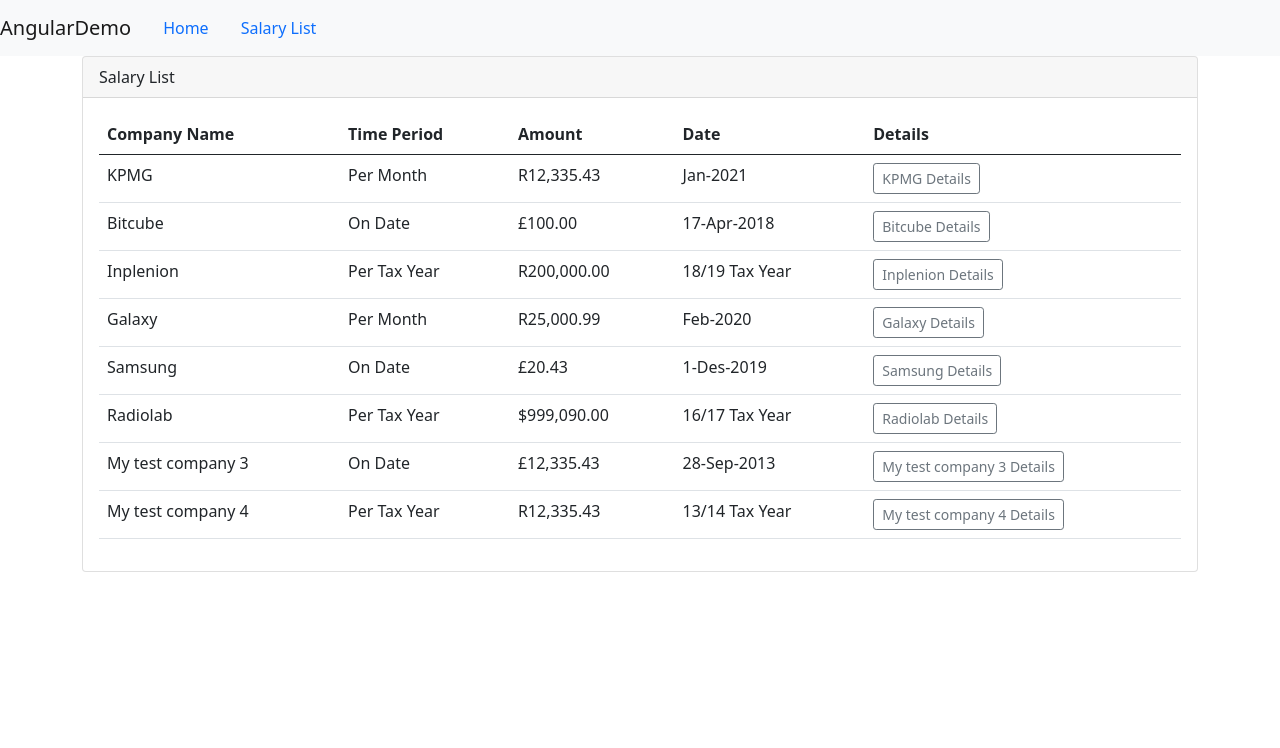
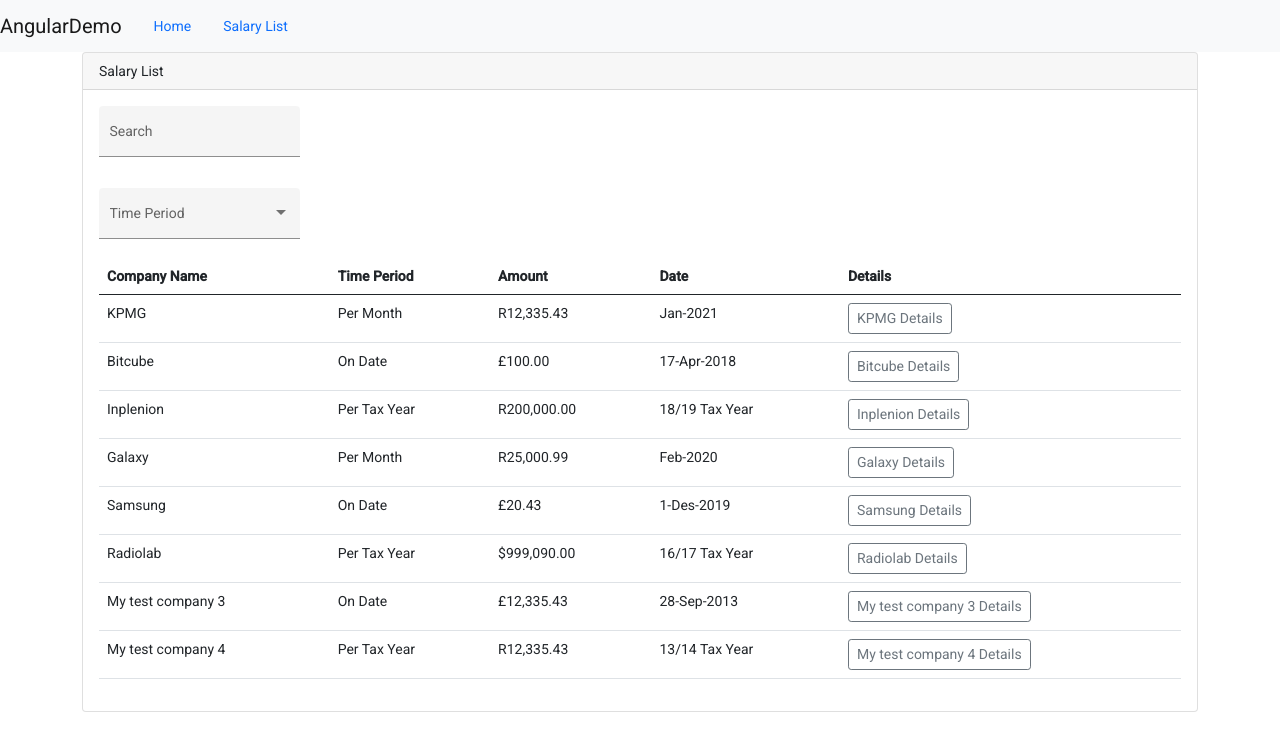
Before and after one commit to DivanDT/AngularDemoRepo, an Angular app: page /salary in a window 1280 px wide. Shown: the top 748 px of the page. Built offline with nearby package versions, Linux system fonts and the light colour scheme.

Commit message:
add Search and Filter to salarylist (#9)

```diff
--- a/angular.json
+++ b/angular.json
@@ -29,8 +29,9 @@
 
 
             "styles": [
+              "./node_modules/@angular/material/prebuilt-themes/indigo-pink.css",
               "src/styles.css",
-              "./node_modules/bootstrap/dist/css/bootstrap.min.css",
+              "./node_modules/bootstrap/dist/css/bootstrap.min.css"
             ],
             "scripts": [
               "./node_modules/popper.js/dist/umd/popper.min.js",
@@ -100,6 +101,7 @@
               "src/assets"
             ],
             "styles": [
+              "./node_modules/@angular/material/prebuilt-themes/indigo-pink.css",
               "src/styles.css"
             ],
             "scripts": []
--- a/package.json
+++ b/package.json
@@ -11,10 +11,12 @@
   "private": true,
   "dependencies": {
     "@angular/animations": "~12.2.0",
+    "@angular/cdk": "~12.2.9",
     "@angular/common": "~12.2.0",
     "@angular/compiler": "~12.2.0",
     "@angular/core": "~12.2.0",
     "@angular/forms": "~12.2.0",
+    "@angular/material": "~12.2.9",
     "@angular/platform-browser": "~12.2.0",
     "@angular/platform-browser-dynamic": "~12.2.0",
     "@angular/router": "~12.2.0",
--- a/src/app/app.module.ts
+++ b/src/app/app.module.ts
@@ -6,6 +6,7 @@
 import { RouterModule } from '@angular/router';
 import { WelcomeComponent } from './home/welcome/welcome.component';
 import { SalaryModule } from './salary/salary.module';
+import { BrowserAnimationsModule } from '@angular/platform-browser/animations';
 
 @NgModule({
   declarations: [
@@ -20,7 +21,8 @@
       {path: '',redirectTo: 'welcome',pathMatch: 'full'} ,
       {path: '**',redirectTo: 'welcome',pathMatch: 'full'}
     ]),
-    SalaryModule
+    SalaryModule,
+    BrowserAnimationsModule
   ],
   providers: [],
   bootstrap: [AppComponent]
--- a/src/app/salary-list/salary-list.component.html
+++ b/src/app/salary-list/salary-list.component.html
@@ -3,11 +3,25 @@
       <div class='card-header'>
         {{pageTitle}}
       </div>
+
       <div class='card-body'>
-
+        <mat-form-field appearance='fill'>
+          <mat-label>Search</mat-label>
+          <input matInput placeholder="Ex. Bitcube" [(ngModel)]='listSearch' />
+        </mat-form-field>
+        <P></P>
+        <mat-form-field appearance="fill">
+          <mat-label>Time Period</mat-label>
+          <mat-select matNativeControl [(ngModel)]="filterPeriod" name="period">
+            <mat-option [value]='undefined' >None</mat-option>
+            <mat-option *ngFor="let p of allPeriods" [value]="p">
+              {{p | timePeriodPipe}}
+            </mat-option>
+          </mat-select>
+        </mat-form-field>
         <div class='table-responsive'>
           <table class='table'
-                *ngIf='testSalary.length'>
+                *ngIf='user.salaries.length'>
             <thead>
               <tr>
                 <th>Company Name</th>
@@ -18,7 +32,7 @@
               </tr>
             </thead>
             <tbody>
-              <tr *ngFor='let salary of user.salaries'>
+              <tr *ngFor='let salary of filteredSalary'>
                 <td>{{salary.companyName}}</td>
                 <td>{{salary.timePeriod | timePeriodPipe}}</td>
                 <td style="text-align:left">{{salary.salaryAmount | currency:salary.currencyCode:'symbol-narrow'}}</td>
--- a/src/app/salary-list/salary-list.component.ts
+++ b/src/app/salary-list/salary-list.component.ts
@@ -1,6 +1,9 @@
+import { ThrowStmt } from '@angular/compiler';
 import { Component, OnInit } from '@angular/core';
 import { Salary } from '../models/salary.model';
+import { TimePeriod } from '../models/time-period.model';
 import { User } from '../models/user.model';
+
 @Component({
   selector: 'app-salary-list',
   templateUrl: './salary-list.component.html',
@@ -10,14 +13,61 @@
 
   pageTitle: string = 'Salary List';
   user: User;
-  testSalary: Salary[] = Salary.getTestData(22)
   salaryDetails: Salary | undefined;
+  allPeriods = [TimePeriod.PerDay,TimePeriod.PerMonth,TimePeriod.PerTaxYear];
+  filteredSalary: Salary[] = [];
+
+  //Search parameter
+  private _listSearch: string = '';
+  get listSearch(): string {
+    return this._listSearch;
+  }
+  set listSearch(value: string) {
+    this._listSearch = value;
+    this.filteredSalary = this.performSearch(value);
+    this.salaryDetails = undefined;
+  }
+
+  //Filter parameter
+  private _filterPeriod: TimePeriod;
+  get filterPeriod(): TimePeriod{
+    return this._filterPeriod;
+  }
+  set filterPeriod(value: TimePeriod){
+    this._filterPeriod = value;
+    this.filteredSalary = this.performSearch(this.listSearch)
+    this.filteredSalary = this.performPeriodFilter(value)
+    this.salaryDetails = undefined;
+  }
+
+
+
+
+  performPeriodFilter(filterPeriod: TimePeriod): Salary[] {
+    if(!filterPeriod){
+      return this.filteredSalary
+    }else{
+      return this.filteredSalary.filter((sal: Salary) =>
+      sal.timePeriod.includes(filterPeriod))
+    }
+
+  }
+  performSearch(filterBy: string): Salary[] {
+    filterBy = filterBy.toLocaleLowerCase();
+    this.filteredSalary = this.user.salaries.filter((sal: Salary) =>
+      sal.companyName.toLocaleLowerCase().includes(filterBy));
+    return this.performPeriodFilter(this.filterPeriod)
+  }
   constructor() { }
 
   ngOnInit(): void {
 
     this.user = this.getTestUser();
+    this.listSearch = '';
+    this.filteredSalary = this.user.salaries;
   }
+
+
   showDetails(salary: Salary): void{
     if(this.salaryDetails?.id == salary.id){
       this.salaryDetails = undefined;
--- a/src/app/salary/salary.module.ts
+++ b/src/app/salary/salary.module.ts
@@ -6,6 +6,9 @@
 import { FormsModule } from '@angular/forms';
 import { RouterModule } from '@angular/router';
 import { DateDisplayPipe } from '../pipes/date-display.pipe';
+import { MatFormFieldModule } from '@angular/material/form-field';
+import {MatSelectModule} from '@angular/material/select';
+import {MatInputModule} from '@angular/material/input';
 
 
 
@@ -20,6 +23,9 @@
   imports: [
     CommonModule,
     FormsModule,
+    MatFormFieldModule,
+    MatSelectModule,
+    MatInputModule,
     RouterModule.forChild([
       {path: 'salary', component: SalaryListComponent},
       {path: 'salary/:id', component: SalaryDetailComponent},
--- a/src/index.html
+++ b/src/index.html
@@ -6,8 +6,11 @@
   <base href="/">
   <meta name="viewport" content="width=device-width, initial-scale=1">
   <link rel="icon" type="image/x-icon" href="favicon.ico">
+  <link rel="preconnect" href="https://fonts.gstatic.com">
+  <link href="https://fonts.googleapis.com/css2?family=Roboto:wght@300;400;500&display=swap" rel="stylesheet">
+  <link href="https://fonts.googleapis.com/icon?family=Material+Icons" rel="stylesheet">
 </head>
-<body>
+<body class="mat-typography">
   <app-root></app-root>
 </body>
 </html>
--- a/src/styles.css
+++ b/src/styles.css
@@ -1 +1,4 @@
 /* You can add global styles to this file, and also import other style files */
+
+html, body { height: 100%; }
+body { margin: 0; font-family: Roboto, "Helvetica Neue", sans-serif; }
```
Also changed, not shown: 1 other file (tests, documents, lock files or other folders).
